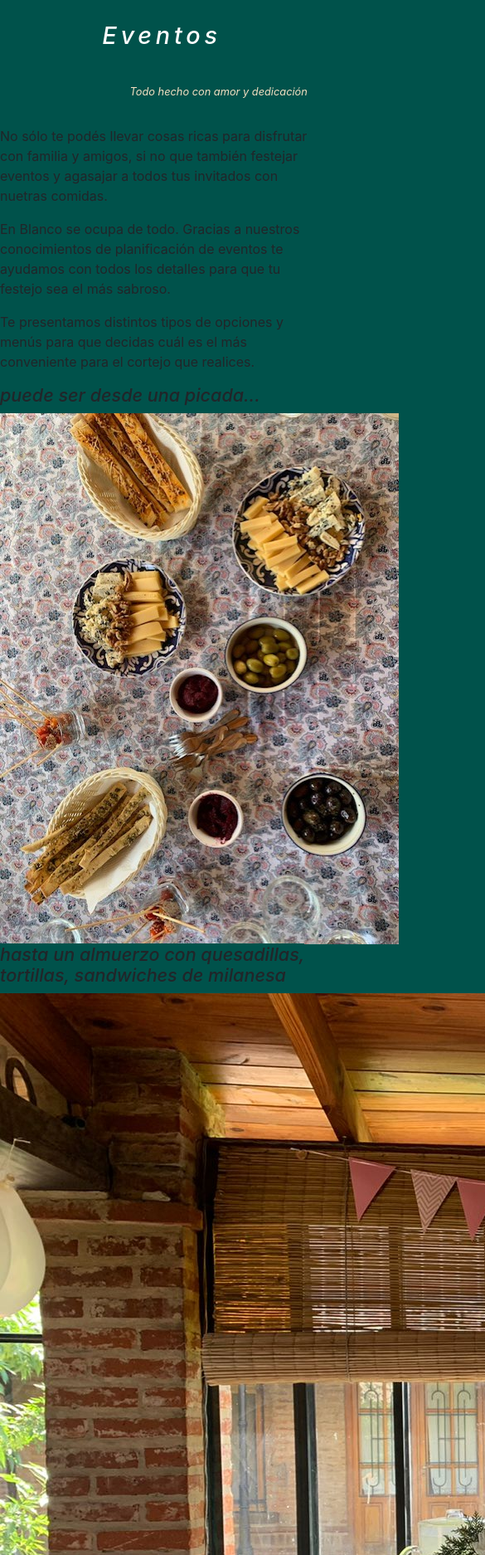
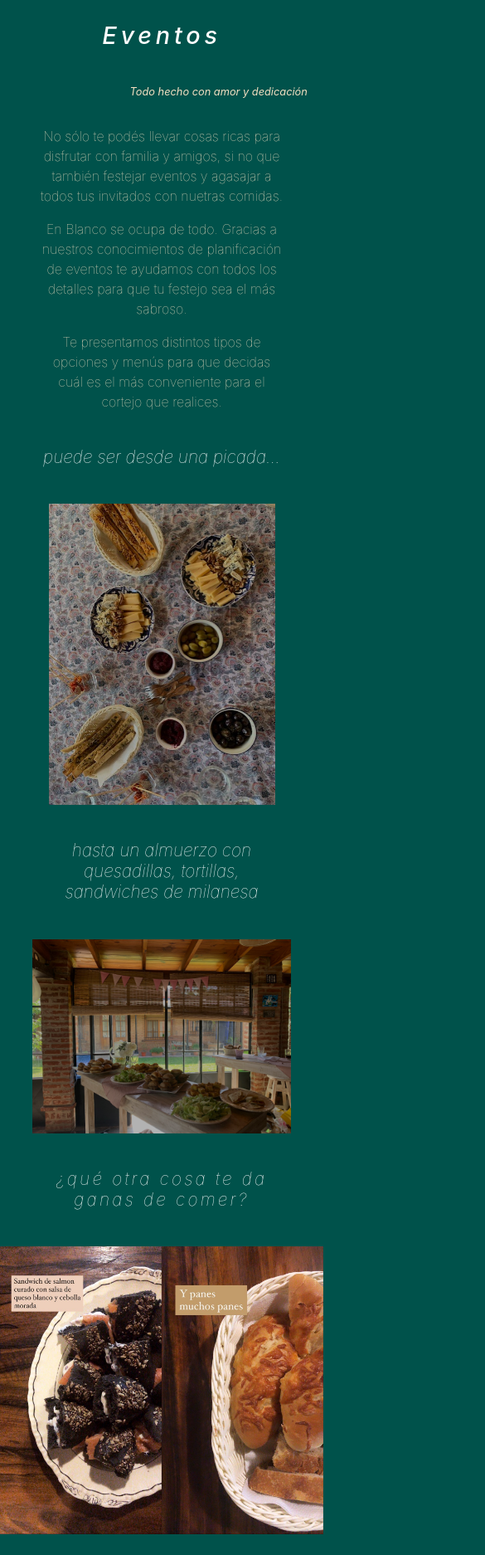
Before and after one commit to celinacalandria/enblanco-calandriacelina-p3, a website: page eventos.html in a window 390 px wide. Shown: the part 126-2000 px from the top of the page at 83% size, 585 px wide, since content can reach past the window. Drawn offline with nearby package versions, Linux system fonts and the light colour scheme.

Commit message:
estilo eventos

```diff
--- a/copiar.css
+++ b/copiar.css
@@ -128,7 +128,7 @@
 .mainTienda__otros{
     display: flex;
     flex-wrap: nowrap;
-} */
+} *//*
 
 .mainTienda__datos{
     margin-top: 1.5rem;
@@ -156,7 +156,7 @@
 .mainTienda__pedidolisto{
     display: none;
 }
-
+ */
 /* MAIN QUIENES */
 .mainQuienes{
     margin-bottom: 2rem;
@@ -228,7 +228,7 @@
 } */
 
 /* SECTION EVENTOS */
-.sectionEventos__opcion1 h4{
+/* .sectionEventos__opcion1 h4{
     color: #F3DFC1;
     margin: 1rem;
 }
@@ -254,8 +254,8 @@
 }
 .sectionEventos__menu:hover{
     transform: scale(1.2);
-    transition: 1s;
-}
+    transition: 1s; */
+/* } */
 .h4Eventos{
     margin: 1rem;
     color: #F3DFC1;
@@ -383,13 +383,13 @@
 }
 
 /* MAIN TIENDA */
-    .mainTienda__contenedor{
+    /* .mainTienda__contenedor{
         display: flex;
         flex-wrap: nowrap;
         justify-content: space-evenly;
         margin-top: 2rem;
     }
-}
+} */
 
 /* DESKTOP */
 @media(min-width:1000px){
--- a/eventos.html
+++ b/eventos.html
@@ -113,8 +113,6 @@
             <img src="./img/amasa2.jpg" alt="amasa2" class="amasa2">
             <img src="./img/amasa3.jpg" alt="amasa3" class="amasa3">
         </div>
-
-        <video src="./img/video.mov" autoplay muted class="asideEventos__video"></video>
     </aside>
 
     <!-- ---FOOTER--- -->
--- a/scss/_mobile.scss
+++ b/scss/_mobile.scss
@@ -5,7 +5,15 @@
 .navbar{
     padding: 5px;
     input{
-        text-align: center;
+        @include letra;
+    }
+    button{
+        font-family: $letra;
+        font-size: $tam-letra;
+    }
+    a{
+        font-family: $letra;
+        font-size: $tam-letra;
     }
 }
 #navbarSupportedContent{
@@ -226,3 +234,69 @@
 .mainTienda__pedidolisto{
     display: none;
 }
+
+/* eventos */
+.mainEventos{
+    p{
+        @include letra;
+        margin: 1rem 3rem 1rem 3rem;
+    }
+}
+.sectionEventos{
+    h4{
+        @include letra;
+        color: $color-2;
+        font-size: $tam-letra +0.3rem;
+        margin: 2.7rem;
+    }
+}
+.sectionEventos__opcion1{
+    @include centrado;
+}
+.sectionEventos__picada{
+    @include centrado;
+    width: 70%;
+    height: auto;
+    filter: brightness(0.7);
+    &:hover{
+        transform: scale(1.2);
+        transition: 0.5s;
+        filter: none;
+    }
+}
+.sectionEventos__opcion2{
+    @include centrado;
+}
+.sectionEventos__menu{
+    @include centrado;
+    width: 80%;
+    height: auto;
+    filter: brightness(0.7);
+    &:hover{
+        transform: scale(1.2);
+        transition: 0.5s;
+        filter: none;
+    }
+}
+.h4Eventos{
+    @include centrado;
+    @include letra;
+    color: $color-2;
+    letter-spacing: 0.2rem;
+    &:hover{
+        transition: 0.5s;
+        font-size:x-large;
+    }
+}
+.sectionEventos__opcion3{
+    display: flex;
+    flex-direction: row;
+    margin-bottom: 2rem;
+    img{
+        width: 50%;
+        height: auto;
+    }
+}
+.asideEventos{
+    display: none;
+}
```
Also changed, not shown: index.html (+1 -1 lines), css/estilo.css, 1 other file.
